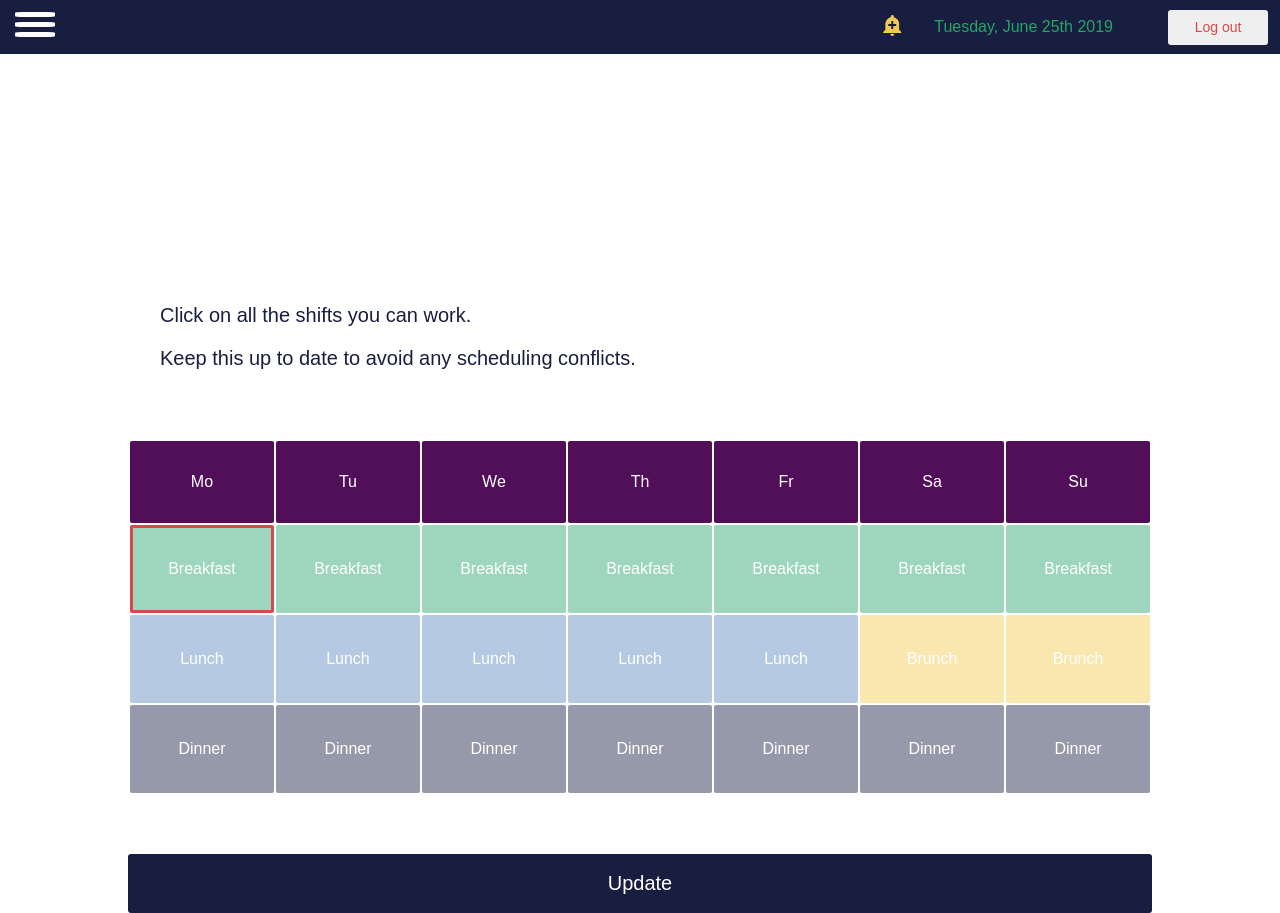
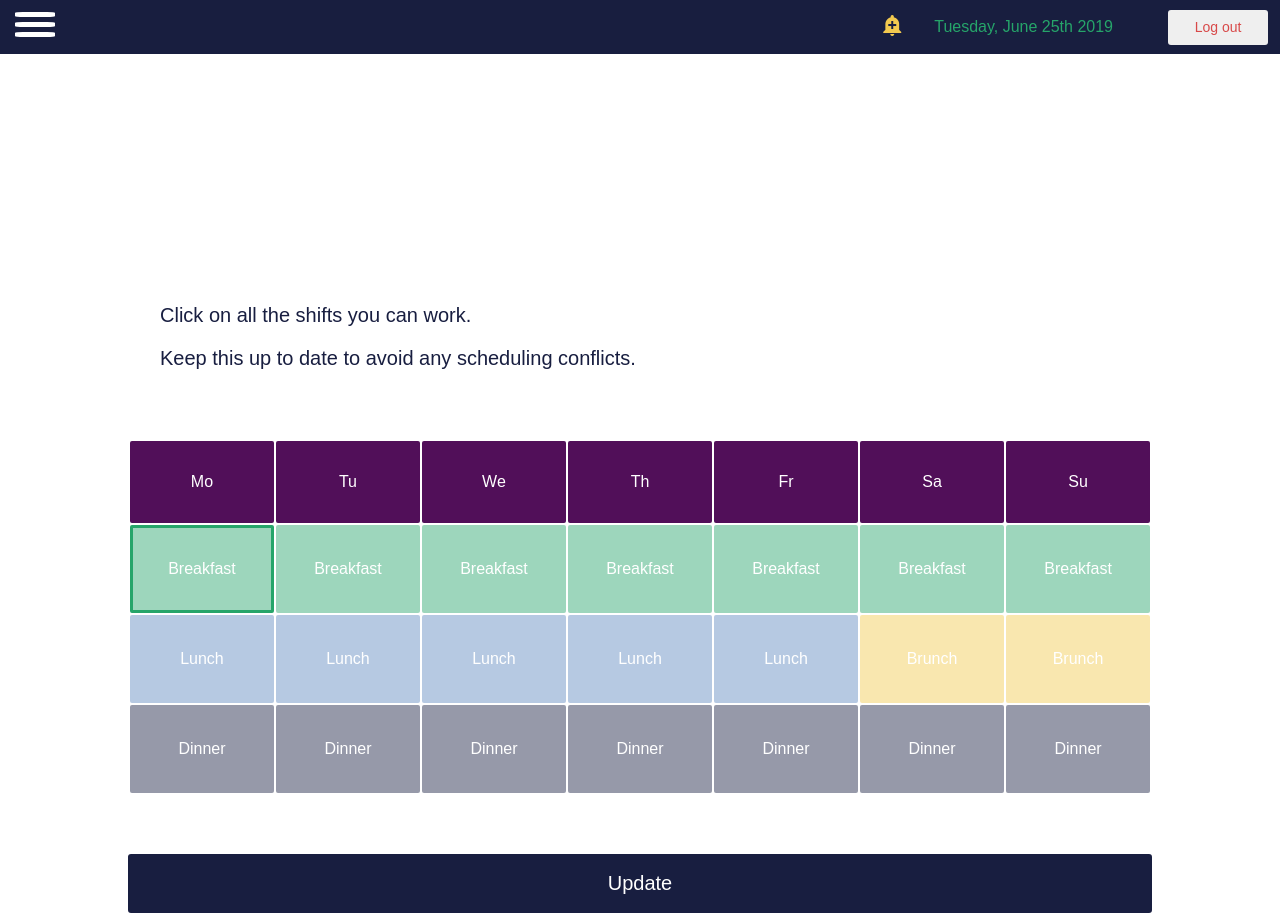
Before and after one commit to yh2n/shift-client, a React (Create React App) app: page /my_account/1/availability in a window 1280 px wide. In both pictures the pointer is over the button 201 px from the left and 569 px from the top of the page. Shown: the top 913 px of the page. Built offline with nearby package versions, Linux system fonts and the light colour scheme; no server answers.

Commit message:
Change border color on hover

```diff
--- a/src/components/AvailabilityPage.css
+++ b/src/components/AvailabilityPage.css
@@ -58,11 +58,8 @@
     border: solid rgba(38, 165, 106, 0);
 }
 
-.breakfast-unavailable:hover,
-.lunch-unavailable:hover,
-.brunch-unavailable:hover,
-.dinner-unavailable:hover {
-    border: solid rgba(216, 73, 73, 85);
+.breakfast-unavailable:hover {
+    border: solid rgba(38, 165, 106, 65);
 }
 
 .lunch {
@@ -75,6 +72,9 @@
     border: solid rgba(93, 135, 191, 0);
 }
 
+.lunch-unavailable:hover  {
+    border: solid rgba(93, 135, 191, 75);
+}
 .brunch {
     background: rgba(242, 201, 79, 95);
     border: solid rgba(242, 201, 79, 95);
@@ -82,6 +82,9 @@
 .brunch-unavailable {
     background: rgba(242, 201, 79, 0.45);
     border: solid rgba(242, 201, 79, 0);
+}
+.brunch-unavailable:hover {
+    border: solid rgba(242, 201, 79, 95);
 }
 
 .dinner, .submit_availability {
@@ -94,6 +97,9 @@
     border: solid rgba(242, 201, 79, 0);
 }
 
+.dinner-unavailable:hover {
+    border: solid rgba(24, 30, 64, 25);
+}
 .submit_availability {
     margin-top: 60px;
     padding: 15px;
```
